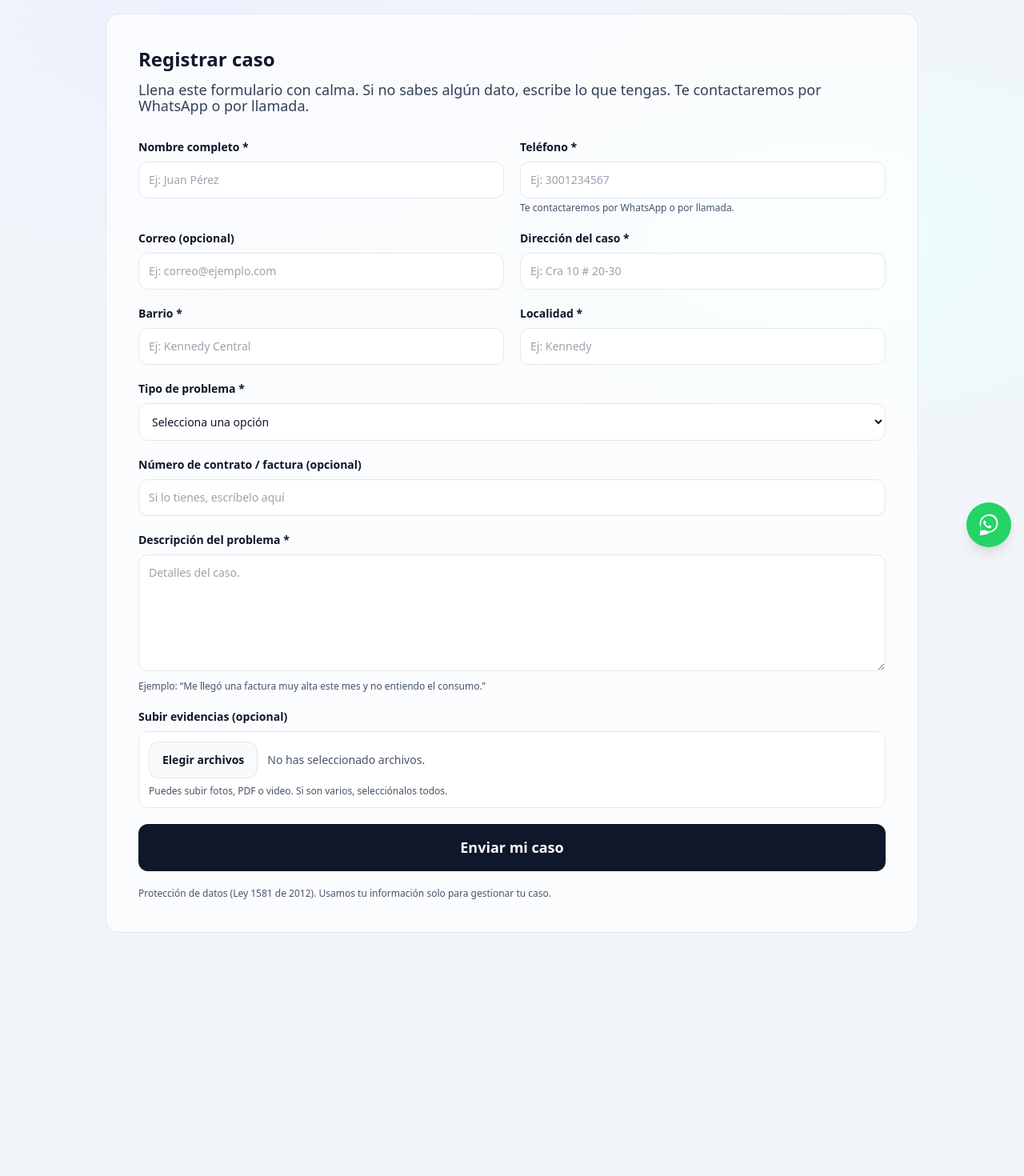
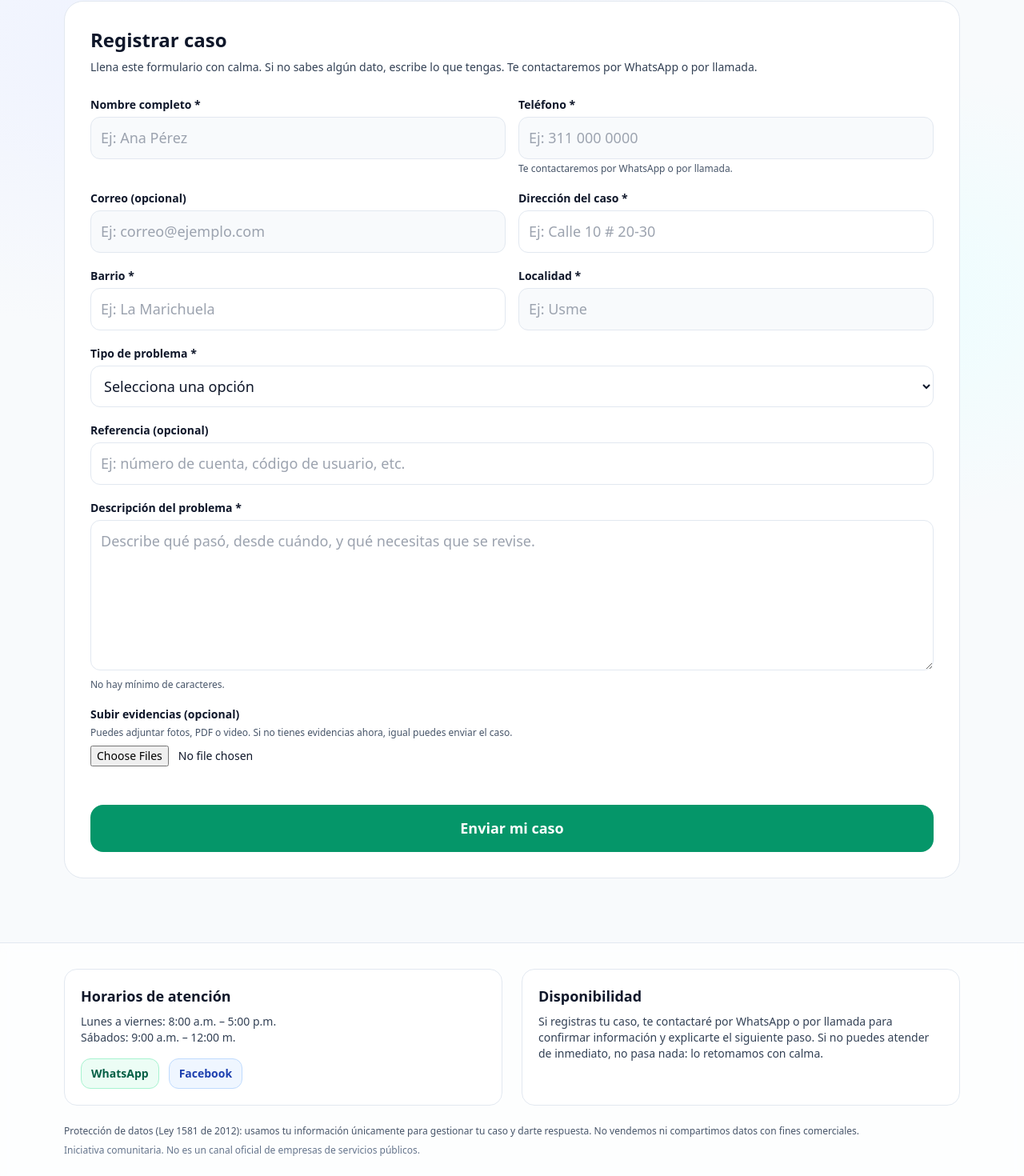
Before and after one commit to Johan-1998/Pagina_Web_social, a Next.js app: page /registro in a window 1280 px wide. Shown: the part 100-1570 px from the top of the page at 80% size. Before the commit the page ends 1322 px from the top, so only its background shows below. Built offline with nearby package versions, Linux system fonts and the light colour scheme.

Commit message:
Despliegue final

```diff
--- /dev/null
+++ b/app/components/SiteFooter.tsx
@@ -0,0 +1,96 @@
+import Link from "next/link";
+
+export default function SiteFooter() {
+  const whatsapp =
+    process.env.NEXT_PUBLIC_WHATSAPP_NUMBER ||
+    process.env.PUBLIC_WHATSAPP_NUMBER ||
+    "";
+
+  const facebookUrl =
+    process.env.NEXT_PUBLIC_FACEBOOK_URL ||
+    process.env.PUBLIC_FACEBOOK_URL ||
+    "";
+
+  const waHref = whatsapp
+    ? `https://wa.me/${String(whatsapp).replace(/\D/g, "")}?text=${encodeURIComponent(
+        "Hola. Quiero orientación sobre un caso de servicios públicos."
+      )}`
+    : "#";
+
+  return (
+    <footer className="mt-10 border-t border-slate-200 bg-white/70 backdrop-blur">
+      <div className="mx-auto max-w-6xl px-4 py-8">
+        {/* SOLO 2 CUADROS */}
+        <div className="grid gap-6 md:grid-cols-2">
+          {/* Horarios + botones debajo del horario */}
+          <section
+            aria-label="Horarios de atención"
+            className="rounded-2xl border border-slate-200 bg-white p-5"
+          >
+            <h3 className="text-base font-semibold text-slate-900">
+              Horarios de atención
+            </h3>
+
+            <p className="mt-2 text-sm text-slate-700">
+              Lunes a viernes: 8:00 a.m. – 5:00 p.m.
+              <br />
+              Sábados: 9:00 a.m. – 12:00 m.
+            </p>
+
+            {/* BOTONES EXACTAMENTE DEBAJO DEL HORARIO */}
+            <div className="mt-4 flex flex-wrap gap-3">
+              {whatsapp ? (
+                <Link
+                  href={waHref}
+                  target="_blank"
+                  rel="noopener noreferrer"
+                  className="inline-flex items-center justify-center rounded-xl border border-emerald-200 bg-emerald-50 px-3 py-2 text-sm font-semibold text-emerald-800 hover:bg-emerald-100"
+                >
+                  WhatsApp
+                </Link>
+              ) : null}
+
+              {facebookUrl ? (
+                <Link
+                  href={facebookUrl}
+                  target="_blank"
+                  rel="noopener noreferrer"
+                  className="inline-flex items-center justify-center rounded-xl border border-blue-200 bg-blue-50 px-3 py-2 text-sm font-semibold text-blue-800 hover:bg-blue-100"
+                >
+                  Facebook
+                </Link>
+              ) : null}
+            </div>
+          </section>
+
+          {/* Disponibilidad */}
+          <section
+            aria-label="Disponibilidad y respuesta"
+            className="rounded-2xl border border-slate-200 bg-white p-5"
+          >
+            <h3 className="text-base font-semibold text-slate-900">
+              Disponibilidad
+            </h3>
+
+            <p className="mt-2 text-sm text-slate-700">
+              Si registras tu caso, te contactaré por WhatsApp o por llamada para
+              confirmar información y explicarte el siguiente paso. Si no puedes
+              atender de inmediato, no pasa nada: lo retomamos con calma.
+            </p>
+          </section>
+        </div>
+
+        {/* PROTECCIÓN DE DATOS COMO LÍNEA, NO CUADRO */}
+        <p className="mt-6 text-xs text-slate-600">
+          Protección de datos (Ley 1581 de 2012): usamos tu información únicamente
+          para gestionar tu caso y darte respuesta. No vendemos ni compartimos
+          datos con fines comerciales.
+        </p>
+
+        <p className="mt-2 text-xs text-slate-500">
+          Iniciativa comunitaria. No es un canal oficial de empresas de servicios públicos.
+        </p>
+      </div>
+    </footer>
+  );
+}
--- a/app/layout.tsx
+++ b/app/layout.tsx
@@ -1,19 +1,20 @@
 import "./globals.css";
+import type { Metadata } from "next";
+import SiteFooter from "./components/SiteFooter";
 import NavBar from "./components/NavBar";
-import FloatingWhatsApp from "./components/FloatingWhatsApp";
 
-export const metadata = {
+export const metadata: Metadata = {
   title: "Defensa de Servicios Públicos – Bogotá",
-  description: "Registro ciudadano y acompañamiento comunitario"
+  description: "Registro ciudadano y acompañamiento comunitario",
 };
 
 export default function RootLayout({ children }: { children: React.ReactNode }) {
   return (
     <html lang="es">
-      <body className="text-[18px]">
+      <body className="min-h-screen bg-slate-50 text-slate-900">
         <NavBar />
-        <main className="max-w-[1080px] mx-auto px-4 py-6">{children}</main>
-        <FloatingWhatsApp />
+        <main className="mx-auto max-w-6xl px-4">{children}</main>
+        <SiteFooter />
       </body>
     </html>
   );
--- a/app/registro/page.tsx
+++ b/app/registro/page.tsx
@@ -1,263 +1,291 @@
 "use client";
 
-import { useRef, useState } from "react";
+import { useMemo, useState } from "react";
 
-const problemOptions = [
-  "Facturación excesiva",
-  "Corte de servicio",
-  "Reconexión no realizada",
-  "Basuras",
-  "Alumbrado público",
-  "Servicio irregular",
-  "Medidor dañado",
-  "Otro"
+type AnyApi = any;
+
+function Banner({
+  type,
+  children,
+}: {
+  type: "success" | "error";
+  children: React.ReactNode;
+}) {
+  const cls =
+    type === "success"
+      ? "rounded-2xl border border-emerald-200 bg-emerald-50 p-4 text-emerald-900"
+      : "rounded-2xl border border-rose-200 bg-rose-50 p-4 text-rose-900";
+
+  return <div className={cls}>{children}</div>;
+}
+
+function pickCaseId(data: AnyApi): string {
+  // ✅ intenta varias llaves por si tu API no usa "shortCode"
+  const candidates = [
+    data?.shortCode,
+    data?.caseId,
+    data?.radicado,
+    data?.id,
+    data?.data?.shortCode,
+    data?.data?.caseId,
+    data?.data?.id,
   ];
 
+  const found = candidates.find((v) => typeof v === "string" && v.trim().length > 0);
+  return found || "";
+}
+
 export default function RegistroPage() {
-  const [loading, setLoading] = useState(false);
-  const [msg, setMsg] = useState<{ type: "ok" | "err"; text: string; code?: string } | null>(null);
+  const [sending, setSending] = useState(false);
+  const [error, setError] = useState<string>("");
+  const [successId, setSuccessId] = useState<string>("");
+  const [files, setFiles] = useState<File[]>([]);
 
-  const fileRef = useRef<HTMLInputElement | null>(null);
-  const [fileNames, setFileNames] = useState<string[]>([]);
+  const successBanner = useMemo(() => {
+    if (!successId) return null;
+    return (
+      <Banner type="success">
+        <div className="text-sm">
+          <div className="font-semibold">Listo. Recibimos tu caso.</div>
+          <div className="mt-1">
+            Tu número de radicado es:{" "}
+            <span className="font-extrabold underline">{successId}</span>
+          </div>
+          <div className="mt-1 font-bold">
+            IMPORTANTE: guarda este número para hacer seguimiento.
+          </div>
+          <div className="mt-1">Te contactaremos por WhatsApp o por llamada.</div>
+        </div>
+      </Banner>
+    );
+  }, [successId]);
 
-  function onFilesChange(e: React.ChangeEvent<HTMLInputElement>) {
-    const files = Array.from(e.target.files || []);
-    setFileNames(files.map((f) => f.name));
-  }
+  const errorBanner = useMemo(() => {
+    if (!error) return null;
+    return (
+      <Banner type="error">
+        <div className="text-sm font-semibold">{error}</div>
+      </Banner>
+    );
+  }, [error]);
 
   async function onSubmit(e: React.FormEvent<HTMLFormElement>) {
     e.preventDefault();
-    setMsg(null);
-    setLoading(true);
+    setError("");
+    setSuccessId("");
 
     const form = e.currentTarget;
     const fd = new FormData(form);
 
+    // ✅ archivos NO obligatorios
+    for (const f of files) fd.append("files", f);
+
+    setSending(true);
     try {
       const res = await fetch("/api/casos", { method: "POST", body: fd });
-      const data = await res.json().catch(() => ({}));
 
-      if (!res.ok || !data?.ok) {
-        setMsg({
-          type: "err",
-          text: data?.message || "No pudimos enviar tu caso. Intenta de nuevo."
-        });
+      let data: AnyApi = null;
+      try {
+        data = await res.json();
+      } catch {
+        data = null;
+      }
+
+      if (!res.ok || !data || data.ok === false) {
+        const msg =
+          data?.message ||
+          "No se pudo enviar el caso. Revisa tu conexión e inténtalo de nuevo.";
+        setError(String(msg));
         return;
       }
 
-      setMsg({
-        type: "ok",
-        text:
-          "Listo. Recibimos tu caso. En las próximas horas hábiles revisaremos la información y te contactaremos por WhatsApp o por llamada.",
-        code: data?.caseId
-      });
+      // ✅ aquí recuperamos el ID SIN importar el nombre de la llave
+      const caseId = pickCaseId(data);
+      if (!caseId) {
+        // si el backend respondió ok pero no mandó ID, mostramos mensaje igual
+        setError("Tu caso se envió, pero no recibimos el número de radicado. Intenta de nuevo o contáctanos.");
+        return;
+      }
 
+      setSuccessId(caseId);
+
+      // limpia formulario DESPUÉS de setear ID
       form.reset();
-      setFileNames([]);
+      setFiles([]);
     } catch {
-      setMsg({
-        type: "err",
-        text: "No pudimos enviar tu caso. Intenta de nuevo o escríbenos por WhatsApp."
-      });
+      setError("No se pudo enviar el caso. Revisa tu conexión e inténtalo de nuevo.");
     } finally {
-      setLoading(false);
+      setSending(false);
     }
   }
 
   return (
-    <main className="mx-auto max-w-6xl px-4 py-8">
-      <section className="rounded-2xl border border-slate-200 bg-white/70 p-6 sm:p-10">
-        <h1 className="text-2xl font-semibold text-slate-900">Registrar caso</h1>
-        <p className="mt-3 text-sm text-slate-700 sm:text-base">
-          Llena este formulario con calma. Si no sabes algún dato, escribe lo que tengas. Te contactaremos por WhatsApp o por llamada.
+    <div className="py-10">
+      <div className="rounded-3xl border border-slate-200 bg-white p-6 md:p-8">
+        <h1 className="text-2xl font-bold">Registrar caso</h1>
+        <p className="mt-2 text-sm text-slate-700">
+          Llena este formulario con calma. Si no sabes algún dato, escribe lo que tengas.
+          Te contactaremos por WhatsApp o por llamada.
         </p>
 
-        {msg ? (
-          <div
-            className={`mt-6 rounded-2xl border p-4 text-sm ${
-              msg.type === "ok"
-                ? "border-emerald-200 bg-emerald-50 text-emerald-900"
-                : "border-rose-200 bg-rose-50 text-rose-900"
-            }`}
-          >
-            <p>{msg.text}</p>
-            {msg.type === "ok" && msg.code ? (
-              <p className="mt-2 font-semibold">Código del caso: {msg.code}</p>
-            ) : null}
+        {/* ✅ arriba */}
+        <div className="mt-5 space-y-3">
+          {successBanner}
+          {errorBanner}
         </div>
-        ) : null}
 
-        <form onSubmit={onSubmit} className="mt-8 grid gap-5">
-          <div className="grid gap-5 sm:grid-cols-2">
+        <form onSubmit={onSubmit} className="mt-6 space-y-6">
+          <div className="grid gap-4 md:grid-cols-2">
             <div>
-              <label className="block text-sm font-semibold text-slate-900">Nombre completo *</label>
+              <label className="text-sm font-semibold">Nombre completo *</label>
               <input
                 name="fullName"
                 required
-                className="mt-2 w-full rounded-xl border border-slate-200 bg-white px-3 py-3 text-sm outline-none focus:ring-2 focus:ring-slate-300"
-                placeholder="Ej: Juan Pérez"
+                className="mt-1 w-full rounded-xl border border-slate-200 bg-slate-50 px-3 py-3 text-base outline-none focus:border-slate-400"
+                placeholder="Ej: Ana Pérez"
               />
             </div>
 
             <div>
-              <label className="block text-sm font-semibold text-slate-900">Teléfono *</label>
+              <label className="text-sm font-semibold">Teléfono *</label>
               <input
                 name="phone"
                 required
-                className="mt-2 w-full rounded-xl border border-slate-200 bg-white px-3 py-3 text-sm outline-none focus:ring-2 focus:ring-slate-300"
-                placeholder="Ej: 3001234567"
+                className="mt-1 w-full rounded-xl border border-slate-200 bg-slate-50 px-3 py-3 text-base outline-none focus:border-slate-400"
+                placeholder="Ej: 311 000 0000"
               />
-              <p className="mt-1 text-xs text-slate-600">Te contactaremos por WhatsApp o por llamada.</p>
+              <p className="mt-1 text-xs text-slate-600">
+                Te contactaremos por WhatsApp o por llamada.
+              </p>
             </div>
 
             <div>
-              <label className="block text-sm font-semibold text-slate-900">Correo (opcional)</label>
+              <label className="text-sm font-semibold">Correo (opcional)</label>
               <input
                 name="email"
                 type="email"
-                className="mt-2 w-full rounded-xl border border-slate-200 bg-white px-3 py-3 text-sm outline-none focus:ring-2 focus:ring-slate-300"
+                className="mt-1 w-full rounded-xl border border-slate-200 bg-slate-50 px-3 py-3 text-base outline-none focus:border-slate-400"
                 placeholder="Ej: correo@ejemplo.com"
               />
             </div>
 
             <div>
-              <label className="block text-sm font-semibold text-slate-900">Dirección del caso *</label>
+              <label className="text-sm font-semibold">Dirección del caso *</label>
               <input
                 name="address"
                 required
-                className="mt-2 w-full rounded-xl border border-slate-200 bg-white px-3 py-3 text-sm outline-none focus:ring-2 focus:ring-slate-300"
-                placeholder="Ej: Cra 10 # 20-30"
+                className="mt-1 w-full rounded-xl border border-slate-200 bg-white px-3 py-3 text-base outline-none focus:border-slate-400"
+                placeholder="Ej: Calle 10 # 20-30"
               />
             </div>
 
             <div>
-              <label className="block text-sm font-semibold text-slate-900">Barrio *</label>
+              <label className="text-sm font-semibold">Barrio *</label>
               <input
                 name="neighborhood"
                 required
-                className="mt-2 w-full rounded-xl border border-slate-200 bg-white px-3 py-3 text-sm outline-none focus:ring-2 focus:ring-slate-300"
-                placeholder="Ej: Kennedy Central"
+                className="mt-1 w-full rounded-xl border border-slate-200 bg-white px-3 py-3 text-base outline-none focus:border-slate-400"
+                placeholder="Ej: La Marichuela"
               />
             </div>
 
             <div>
-              <label className="block text-sm font-semibold text-slate-900">Localidad *</label>
+              <label className="text-sm font-semibold">Localidad *</label>
               <input
                 name="locality"
                 required
-                className="mt-2 w-full rounded-xl border border-slate-200 bg-white px-3 py-3 text-sm outline-none focus:ring-2 focus:ring-slate-300"
-                placeholder="Ej: Kennedy"
+                className="mt-1 w-full rounded-xl border border-slate-200 bg-slate-50 px-3 py-3 text-base outline-none focus:border-slate-400"
+                placeholder="Ej: Usme"
               />
             </div>
 
-            <div className="sm:col-span-2">
-              <label className="block text-sm font-semibold text-slate-900">Tipo de problema *</label>
+            <div className="md:col-span-2">
+              <label className="text-sm font-semibold">Tipo de problema *</label>
               <select
                 name="problemType"
                 required
-                className="mt-2 w-full rounded-xl border border-slate-200 bg-white px-3 py-3 text-sm outline-none focus:ring-2 focus:ring-slate-300"
+                className="mt-1 w-full rounded-xl border border-slate-200 bg-white px-3 py-3 text-base outline-none focus:border-slate-400"
                 defaultValue=""
               >
                 <option value="" disabled>
                   Selecciona una opción
                 </option>
-                {problemOptions.map((o) => (
-                  <option key={o} value={o}>
-                    {o}
-                  </option>
-                ))}
+                <option>Facturación excesiva</option>
+                <option>Corte de servicio</option>
+                <option>Reconexión no realizada</option>
+                <option>Basuras</option>
+                <option>Alumbrado público</option>
+                <option>Servicio irregular</option>
+                <option>Medidor dañado</option>
+                <option>Otro</option>
               </select>
             </div>
 
-            <div className="sm:col-span-2">
-              <label className="block text-sm font-semibold text-slate-900">
-                Número de contrato / factura (opcional)
-              </label>
+            <div className="md:col-span-2">
+              <label className="text-sm font-semibold">Referencia (opcional)</label>
               <input
                 name="reference"
-                className="mt-2 w-full rounded-xl border border-slate-200 bg-white px-3 py-3 text-sm outline-none focus:ring-2 focus:ring-slate-300"
-                placeholder="Si lo tienes, escríbelo aquí"
+                className="mt-1 w-full rounded-xl border border-slate-200 bg-white px-3 py-3 text-base outline-none focus:border-slate-400"
+                placeholder="Ej: número de cuenta, código de usuario, etc."
               />
             </div>
 
-            <div className="sm:col-span-2">
-              <label className="block text-sm font-semibold text-slate-900">Descripción del problema *</label>
+            <div className="md:col-span-2">
+              <label className="text-sm font-semibold">Descripción del problema *</label>
               <textarea
                 name="description"
                 required
                 rows={6}
-                className="mt-2 w-full rounded-xl border border-slate-200 bg-white px-3 py-3 text-sm outline-none focus:ring-2 focus:ring-slate-300"
-                placeholder="Detalles del caso."
+                className="mt-1 w-full rounded-xl border border-slate-200 bg-white px-3 py-3 text-base outline-none focus:border-slate-400"
+                placeholder="Describe qué pasó, desde cuándo, y qué necesitas que se revise."
               />
               <p className="mt-1 text-xs text-slate-600">
-                Ejemplo: “Me llegó una factura muy alta este mes y no entiendo el consumo.”
+                No hay mínimo de caracteres.
               </p>
             </div>
 
-            {/* ✅ Input de evidencias: UI segura en móvil */}
-            <div className="sm:col-span-2">
-              <label className="block text-sm font-semibold text-slate-900">Subir evidencias (opcional)</label>
+            <div className="md:col-span-2">
+              <label className="text-sm font-semibold">Subir evidencias (opcional)</label>
+              <p className="mt-1 text-xs text-slate-600">
+                Puedes adjuntar fotos, PDF o video. Si no tienes evidencias ahora, igual puedes enviar el caso.
+              </p>
 
-              <div className="mt-2 rounded-xl border border-slate-200 bg-white p-3">
               <input
-                  ref={fileRef}
                 type="file"
-                  name="evidence"
                 multiple
-                  className="hidden"
-                  onChange={onFilesChange}
                 accept="image/*,application/pdf,video/*"
+                className="mt-2 block w-full text-sm"
+                onChange={(ev) => setFiles(ev.target.files ? Array.from(ev.target.files) : [])}
               />
 
-                <div className="flex flex-wrap items-center gap-3">
-                  <button
-                    type="button"
-                    onClick={() => fileRef.current?.click()}
-                    className="rounded-xl border border-slate-200 bg-slate-50 px-4 py-3 text-sm font-semibold text-slate-900 hover:bg-slate-100"
-                  >
-                    Elegir archivos
-                  </button>
-
-                  <div className="min-w-0 flex-1">
-                    {fileNames.length === 0 ? (
-                      <p className="text-sm text-slate-600">No has seleccionado archivos.</p>
-                    ) : (
-                      <div className="text-sm text-slate-700">
-                        <p className="font-semibold text-slate-900">
-                          {fileNames.length} archivo(s) seleccionado(s)
-                        </p>
-                        <ul className="mt-1 max-h-28 overflow-auto rounded-lg border border-slate-100 bg-slate-50 p-2">
-                          {fileNames.map((n) => (
-                            <li key={n} className="break-words">
-                              • {n}
-                            </li>
+              {files.length > 0 ? (
+                <div className="mt-2 rounded-xl border border-slate-200 bg-slate-50 p-3 text-sm">
+                  <div className="font-semibold">Archivos seleccionados:</div>
+                  <ul className="mt-1 list-disc pl-5">
+                    {files.map((f) => (
+                      <li key={f.name}>{f.name}</li>
                     ))}
                   </ul>
                 </div>
-                    )}
+              ) : null}
             </div>
           </div>
 
-                <p className="mt-2 text-xs text-slate-600">
-                  Puedes subir fotos, PDF o video. Si son varios, selecciónalos todos.
-                </p>
-              </div>
-            </div>
+          {/* ✅ abajo, justo encima del botón */}
+          <div className="space-y-3">
+            {successBanner}
+            {errorBanner}
           </div>
 
           <button
             type="submit"
-            disabled={loading}
-            className="w-full rounded-xl bg-slate-900 px-4 py-4 text-base font-semibold text-white hover:bg-slate-800 disabled:opacity-60 sm:w-auto sm:px-6"
+            disabled={sending}
+            className="w-full rounded-2xl bg-emerald-600 px-4 py-4 text-base font-bold text-white hover:bg-emerald-700 disabled:opacity-60"
           >
-            {loading ? "Enviando..." : "Enviar mi caso"}
+            {sending ? "Enviando..." : "Enviar mi caso"}
           </button>
-
-          <p className="text-xs text-slate-600">
-            Protección de datos (Ley 1581 de 2012). Usamos tu información solo para gestionar tu caso.
-          </p>
         </form>
-      </section>
-    </main>
+      </div>
+    </div>
   );
 }
--- a/lib/validators.ts
+++ b/lib/validators.ts
@@ -15,7 +15,7 @@ export const caseSchema = z.object({
   locality: z.string().trim().min(1, "Por favor escribe la localidad."),
   problemType: z.string().trim().min(1, "Por favor selecciona el tipo de problema."),
   reference: z.string().trim().optional().or(z.literal("")),
-  description: z.string().trim().min(1, "Por favor cuéntanos qué pasó (una frase es suficiente).")
+  description: z.string().trim().min(1, "Cuéntanos el problema con tus palabras.")
 });
 
 export const contactSchema = z.object({
```
Also changed, not shown: app/components/PhotoModal.tsx (+47 -34 lines), app/page.tsx (+0 -34 lines), app/sobre-mi/page.tsx (+69 -51 lines). Lines whose indentation alone changed are shown as unchanged.
